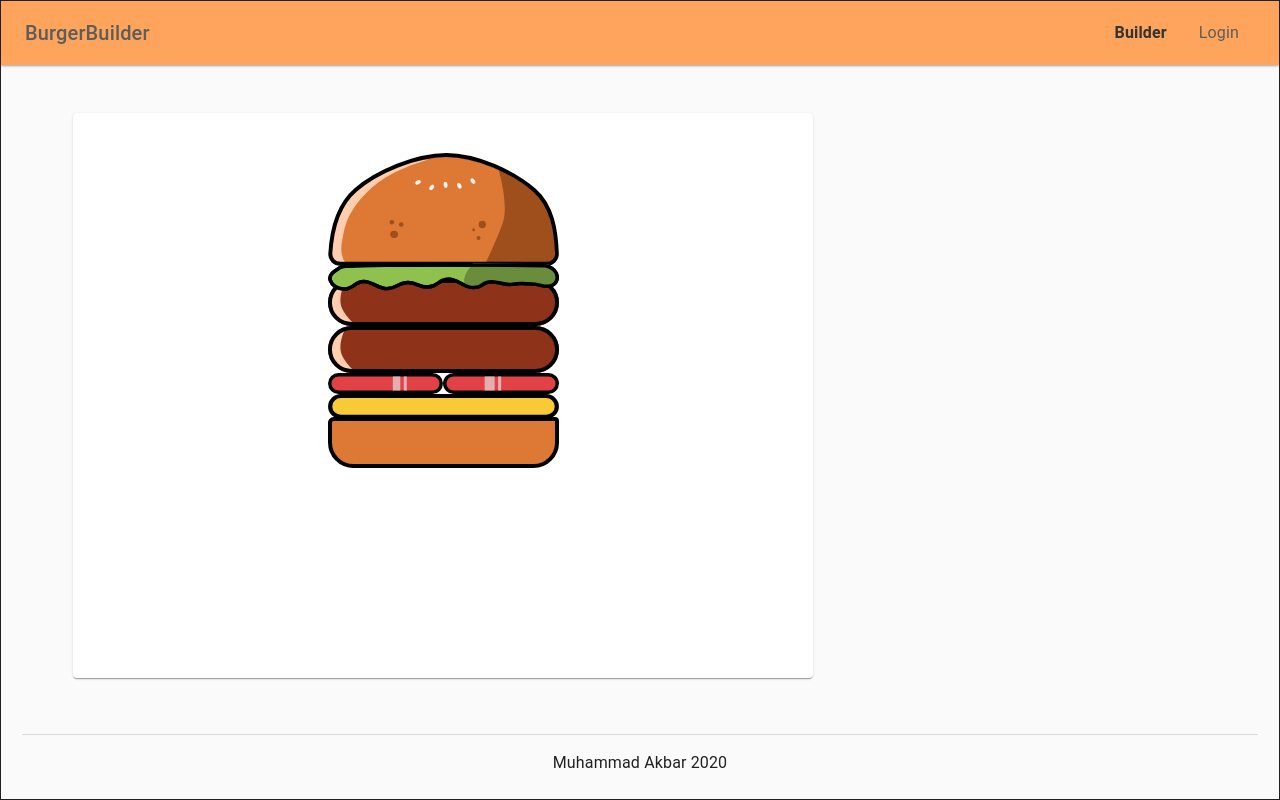
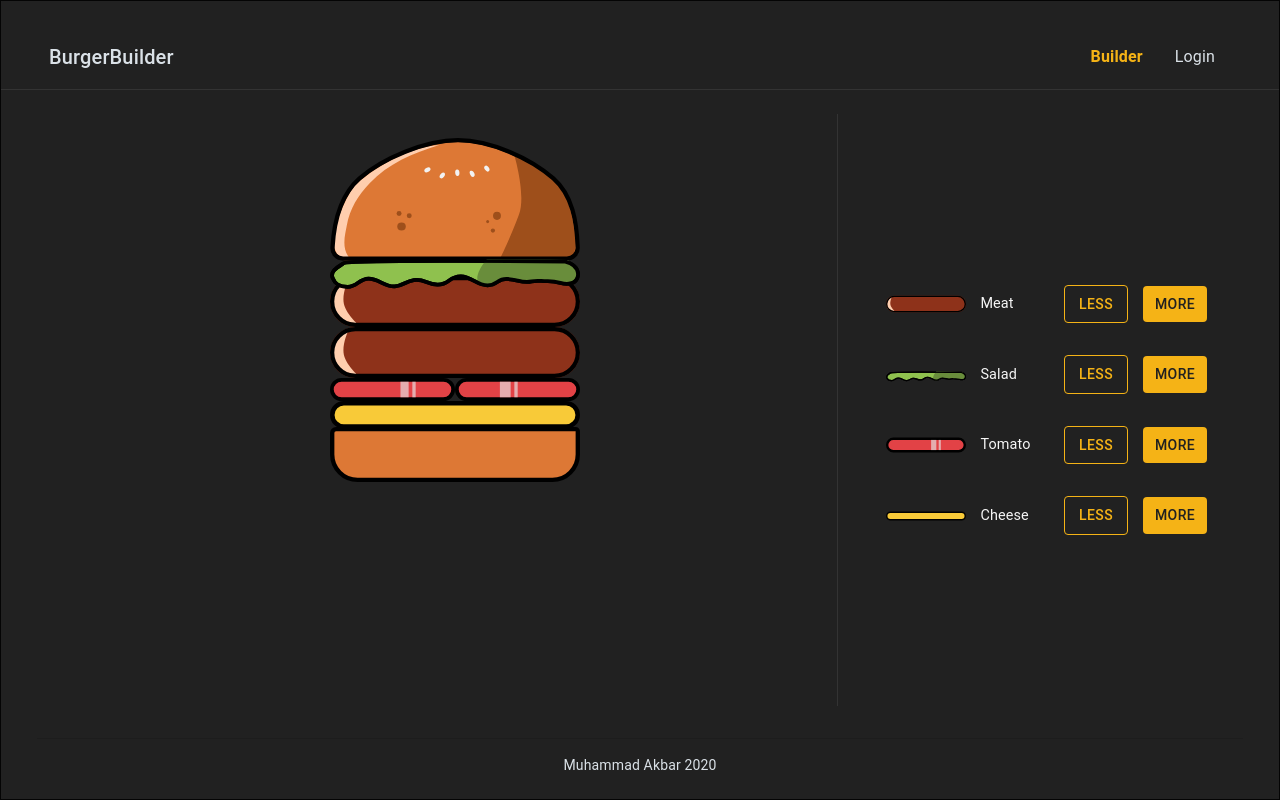
Before and after one commit to MuhammadAkbar11/burger-builder, a React (Create React App) app: page / in a window 1280 px wide. Built offline with nearby package versions, Linux system fonts and the light colour scheme; the HTML template or start-up script is replaced by a standard one.

Commit message:
update component buildControls

```diff
--- a/src/components/Burger/BuildControls/BuildControl.jsx/BuildControl.jsx
+++ b/src/components/Burger/BuildControls/BuildControl.jsx/BuildControl.jsx
@@ -1,7 +1,80 @@
 import React from "react";
+import PropTypes from "prop-types";
+
+import { Button, makeStyles, styled, Typography } from "@material-ui/core";
+
+const useStyles = makeStyles(theme => ({
+  root: {
+    display: "flex",
+    justifyContent: "space-between",
+    alignItems: "center",
+    margin: theme.spacing(2),
+    width: "100%",
+  },
+  label: {
+    // color: "#DAE1E7",
+    display: "flex",
+    justifyContent: "flex-start",
+
+    flex: 1,
+    "& span": {
+      marginLeft: ".9rem",
+      color: "#f5f5f5",
+      fontSize: "0.9rem",
+    },
+  },
+}));
+
+const ButtonControlAdd = styled(Button)({
+  backgroundColor: "#f5b316",
+  color: "#212121",
+  marginLeft: "15px",
+  "&:hover": {
+    backgroundColor: "#f5b216c9",
+  },
+  "&:active, &:focus": {
+    backgroundColor: "#f5b216c9",
+  },
+});
+
+const ButtonControlLess = styled(Button)({
+  // backgroundColor: "#5d5d5a",
+  border: "1px solid #f5b316",
+  color: "#f5b316",
+
+  "&:hover": {
+    backgroundColor: "#f5b316",
+    color: "#f2f2f2",
+    // backgroundColor: "#70706fea",
+  },
+  "&:active, &:focus": {
+    color: "#f2f2f2",
+    backgroundColor: "#f5b316",
+  },
+});
 
 const BuildControl = props => {
-  return <div>{props.label}</div>;
+  const className = useStyles();
+  return (
+    <div className={className.root}>
+      <div className={className.label}>
+        {/* <Typography component="span">{props.label}</Typography> */}
+        <img width="80" src={props.icon} alt="" />
+        <Typography component="span">{props.label}</Typography>
+      </div>
+      <div>
+        <ButtonControlLess className="less" color="primary">
+          Less
+        </ButtonControlLess>
+        <ButtonControlAdd color="primary">More</ButtonControlAdd>
+      </div>
+    </div>
+  );
+};
+
+BuildControl.propTypes = {
+  label: PropTypes.string.isRequired,
+  icon: PropTypes.string,
 };
 
 export default BuildControl;
--- a/src/components/Burger/BuildControls/BuildControls.jsx
+++ b/src/components/Burger/BuildControls/BuildControls.jsx
@@ -1,11 +1,36 @@
 import React from "react";
-import { Container, makeStyles } from "@material-ui/core";
+import {
+  Box,
+  Button,
+  Card,
+  Container,
+  makeStyles,
+  Paper,
+} from "@material-ui/core";
+import BuildControl from "./BuildControl.jsx/BuildControl";
+
+import meatImg from "../../../assets/svg/meat.svg";
+import saladImg from "../../../assets/svg/seeds.svg";
+import totatoImg from "../../../assets/svg/tomato-left.svg";
+import cheeseImg from "../../../assets/svg/cheese.svg";
 
 const useStyle = makeStyles(theme => ({
   root: {
     display: "flex",
     flexFlow: "column",
     alignItems: "center",
+    justifyContent: "center",
+    height: "100%",
+    width: "100%",
+  },
+  paper: {
+    display: "flex",
+    flexDirection: "column",
+    justifyContent: "center",
+    alignItems: "center",
+    width: "100%",
+    backgroundColor: "transparent",
+    boxShadow: "none",
   },
 }));
 
@@ -13,7 +38,12 @@ const BuildControls = props => {
   const classes = useStyle();
   return (
     <Container className={classes.root}>
-      <h1>OK</h1>
+      <Paper className={classes.paper}>
+        <BuildControl icon={meatImg} label="Meat" />
+        <BuildControl icon={saladImg} label="Salad" />
+        <BuildControl icon={totatoImg} label="Tomato" />
+        <BuildControl icon={cheeseImg} label="Cheese" />
+      </Paper>
     </Container>
   );
 };
--- a/src/components/Burger/Burger.jsx
+++ b/src/components/Burger/Burger.jsx
@@ -10,16 +10,13 @@ import {
 
 const useStyle = makeStyles(theme => ({
   root: {
-    // display: "flex",
-    // flexDirection: "column",
-    // justifyContent: "center",
-    // alignItems: "center",
     position: "relative",
 
     width: "100%",
     height: "100%",
     padding: theme.spacing(3),
     overflowY: "scroll",
+    scrollbarWidth: "none",
     "&::-webkit-scrollbar ": {
       left: "0px",
       width: "10px",
@@ -40,11 +37,12 @@ const useStyle = makeStyles(theme => ({
   },
 
   card: {
-    padding: theme.spacing(5),
+    backgroundColor: "transparent",
+
     margin: "auto",
     position: "relative",
     height: "100%",
-    // boxShadow: "0 0 0.3rem #333",
+    boxShadow: "none",
   },
   box: {
     [theme.breakpoints.up("lg")]: {
@@ -52,10 +50,10 @@ const useStyle = makeStyles(theme => ({
     },
 
     [theme.breakpoints.only("md")]: {
-      maxWidth: "55%",
+      maxWidth: "40%",
     },
     [theme.breakpoints.only("sm")]: {
-      maxWidth: "45%",
+      maxWidth: "35%",
     },
     [theme.breakpoints.only("xs")]: {
       maxWidth: "50%",
--- a/src/components/Layouts/Layout.jsx
+++ b/src/components/Layouts/Layout.jsx
@@ -5,6 +5,7 @@ import { Box, Divider, makeStyles, Typography } from "@material-ui/core";
 
 const useStyles = makeStyles(theme => ({
   root: {
+    backgroundColor: "#212121",
     paddingLeft: "0px",
     paddingRight: "0px",
     margin: 0,
@@ -17,14 +18,16 @@ const useStyles = makeStyles(theme => ({
   footer: {
     marginTop: "auto",
     paddingTop: theme.spacing(1),
-    padding: theme.spacing(1),
+    padding: theme.spacing(3),
     display: "flex",
     justifyContent: "center",
     flexDirection: "column",
     alignItems: "center",
     alignContent: "center",
     bottom: 0,
+    color: "#dae1e7",
   },
+
   divider: {
     width: "98%",
     marginBottom: theme.spacing(2),
@@ -40,7 +43,7 @@ const Layout = props => {
         <Fragment>{props.children}</Fragment>
         <Box className={classes.footer}>
           <Divider className={classes.divider} />
-          <Typography paragraph>Muhammad Akbar 2020</Typography>
+          <Typography variant="p">Muhammad Akbar 2020</Typography>
         </Box>
       </Box>
     </Aux>
--- a/src/components/Layouts/Topbar.jsx
+++ b/src/components/Layouts/Topbar.jsx
@@ -15,26 +15,29 @@ const useStyles = makeStyles(theme =>
       marginRight: theme.spacing(2),
     },
     appBar: {
-      backgroundColor: "#ffa45c",
-      boxShadow: "0 0 0.2rem #5d5d5a",
+      paddingTop: theme.spacing(3),
+      paddingLeft: theme.spacing(3),
+      paddingRight: theme.spacing(3),
+      backgroundColor: "#212121",
+      borderBottom: "1px solid #333",
       "& > *": {
-        color: "#5d5d5a",
+        color: "#dae1e7",
       },
     },
     title: {
       flexGrow: 1,
     },
     link: {
-      color: "#5d5d5a",
+      color: "#dae1e7",
       marginLeft: theme.spacing(2),
       marginRight: theme.spacing(2),
       fontSize: "1rem",
       "&:hover": {
-        color: "#333",
+        color: "#f5b316",
         opacity: "0.8",
       },
       "&.active": {
-        color: "#333",
+        color: "#f5b316",
         fontWeight: "600",
       },
     },
--- a/src/containers/BurgerBuilder/BurgerBuilder.jsx
+++ b/src/containers/BurgerBuilder/BurgerBuilder.jsx
@@ -2,20 +2,44 @@ import React, { Component } from "react";
 import Burger from "../../components/Burger/Burger";
 
 import { Container, Grid, makeStyles, Paper } from "@material-ui/core";
+import BuildControls from "../../components/Burger/BuildControls/BuildControls";
 
 const useStyles = makeStyles(theme => ({
   root: {
+    backgroundColor: "#212121",
     flexFlow: 1,
-    overflow: "hidden",
+    overflowY: "hidden",
     width: "100%",
     height: "100%",
+    [theme.breakpoints.down("sm")]: {
+      overflowY: "scroll",
+      scrollbarColor: "#f5b316 #333",
+
+      "&::-webkit-scrollbar ": {
+        width: "10px",
+        backgroundColor: "#333",
+      },
+
+      "&::-webkit-scrollbar-thumb  ": {
+        background: "#f5b316",
+        borderRadius: "2px",
+      },
+    },
   },
   container: {
     padding: theme.spacing(3),
+
     height: "100%",
   },
   item: {
     height: "100%",
+    width: "100%",
+    paddingLeft: theme.spacing(3),
+    "&.right": {
+      [theme.breakpoints.up("md")]: {
+        borderLeft: "1px solid #333",
+      },
+    },
   },
 }));
 
@@ -39,11 +63,11 @@ class BurgerBuilder extends Component {
     return (
       <Container className={classes.root}>
         <Grid container className={`${classes.container}`}>
-          <Grid item md={8} className={classes.item}>
+          <Grid item md={7} lg={8} className={classes.item}>
             <Burger ingredients={ingredients} />
           </Grid>
-          <Grid item md={4} className={classes.item}>
-            <Paper />
+          <Grid item md={5} lg={4} className={`${classes.item} right`}>
+            <BuildControls />
           </Grid>
         </Grid>
       </Container>
--- a/src/index.css
+++ b/src/index.css
@@ -1,13 +1,16 @@
 body {
   margin: 0;
-  font-family: -apple-system, BlinkMacSystemFont, 'Segoe UI', 'Roboto', 'Oxygen',
-    'Ubuntu', 'Cantarell', 'Fira Sans', 'Droid Sans', 'Helvetica Neue',
-    sans-serif;
+  font-family: -apple-system, BlinkMacSystemFont, "Segoe UI", "Roboto", "Oxygen", "Ubuntu", "Cantarell", "Fira Sans",
+    "Droid Sans", "Helvetica Neue", sans-serif;
   -webkit-font-smoothing: antialiased;
   -moz-osx-font-smoothing: grayscale;
 }
 
 code {
-  font-family: source-code-pro, Menlo, Monaco, Consolas, 'Courier New',
-    monospace;
+  font-family: source-code-pro, Menlo, Monaco, Consolas, "Courier New", monospace;
 }
+
+body::-webkit-scrollbar {
+  width: 0px;
+  color: #70706fea;
+}
```
Also changed, not shown: src/components/Layouts/Footer.jsx (added, +10 -0 lines).
